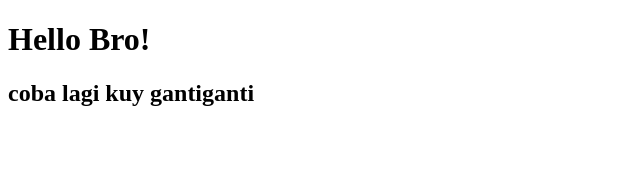
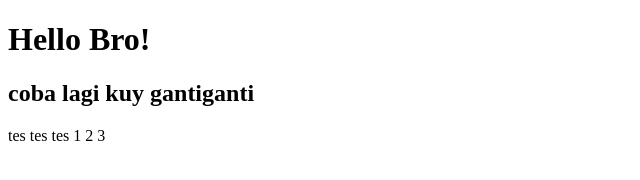
Before and after one commit to radityapa/belajargitdangithub, a website: page index.html in a window 1280 px wide. Shown: the whole page, without its empty margins (0-640 px from the left). Drawn offline with Linux system fonts and the light colour scheme.

Commit message:
add paragraph

```diff
--- a/index.html
+++ b/index.html
@@ -8,5 +8,6 @@
 <body>
     <h1>Hello Bro!</h1>
     <h2>coba lagi kuy gantiganti</h2>
+    <p>tes tes tes 1 2 3 </p>
 </body>
 </html>
```
